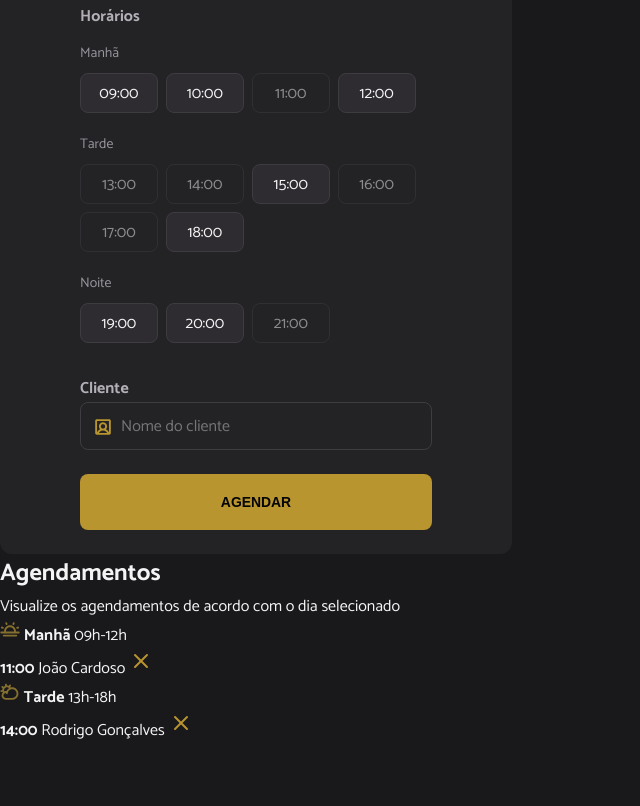
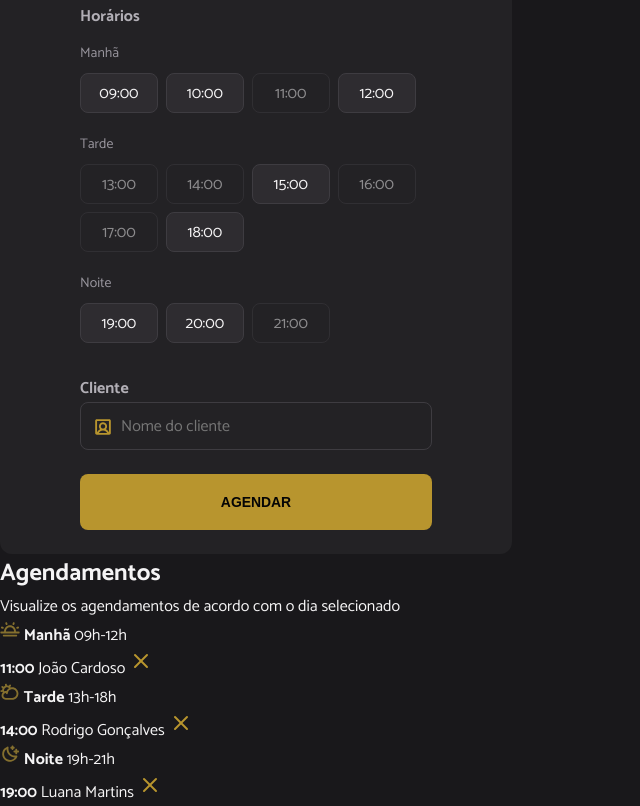
Before and after one commit to Augusto-Valerio/Hair-Day, a plain HTML site: page index.html in a window 1280 px wide. Shown: the part 326-1132 px from the top of the page, without its empty margins (0-640 px from the left). Before the commit the page ends 1070 px from the top, so only its background shows below. Drawn offline with Linux system fonts and the light colour scheme; files whose address does not match are found by name.

Commit message:
feat: add period structure (night)

```diff
--- a/index.html
+++ b/index.html
@@ -131,6 +131,26 @@
           </li>
         </ul>
       </section>
+
+      <section class="schedule-period">
+        <header>
+          <img src="./src/assets/night.svg" alt="noite" />
+          <strong>Noite</strong>
+          <span>19h-21h</span>
+        </header>
+        <ul id="period-night" class="period">
+          <!-- Exemplo -->
+          <li>
+            <strong>19:00</strong>
+            <span>Luana Martins</span>
+            <img
+              src="./src/assets/cancel.svg"
+              alt="Cancelar"
+              class="cancel-icon"
+            />
+          </li>
+        </ul>
+      </section>
     </aside>
 
   </div>
```
